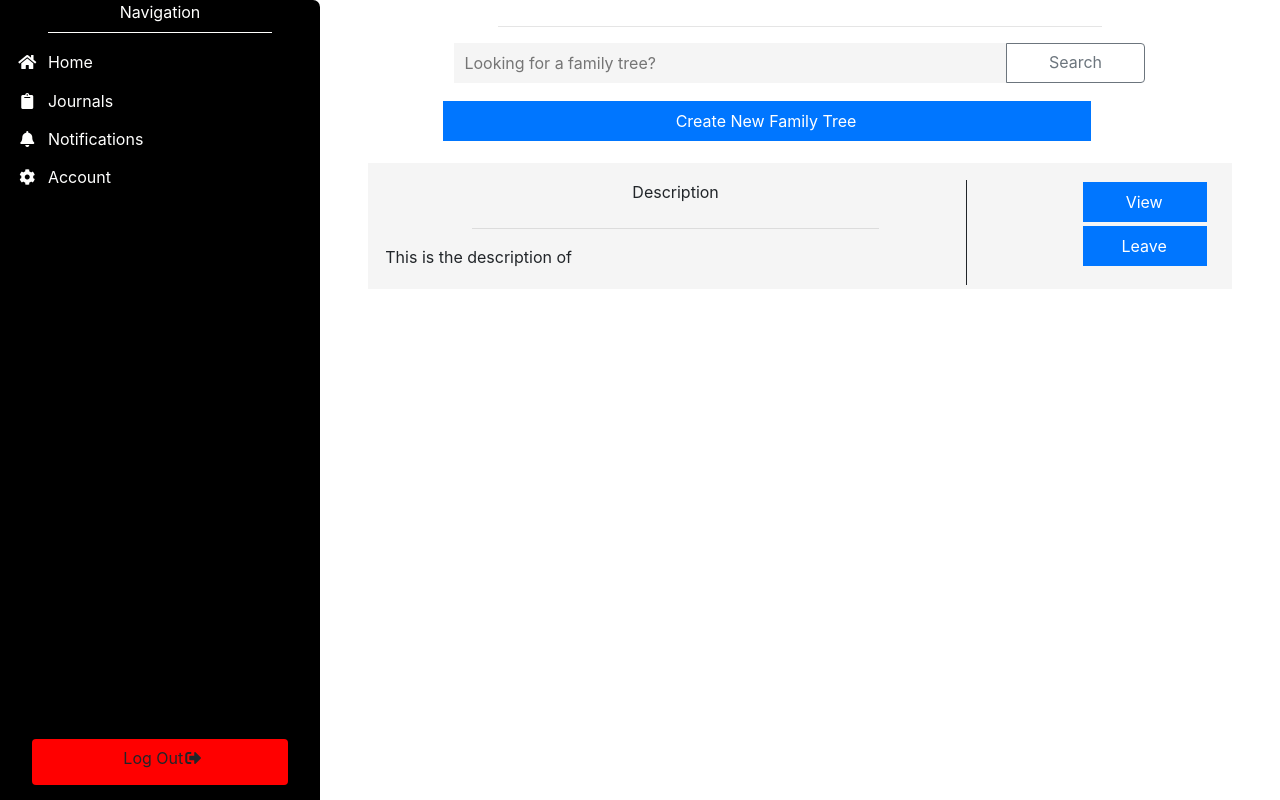
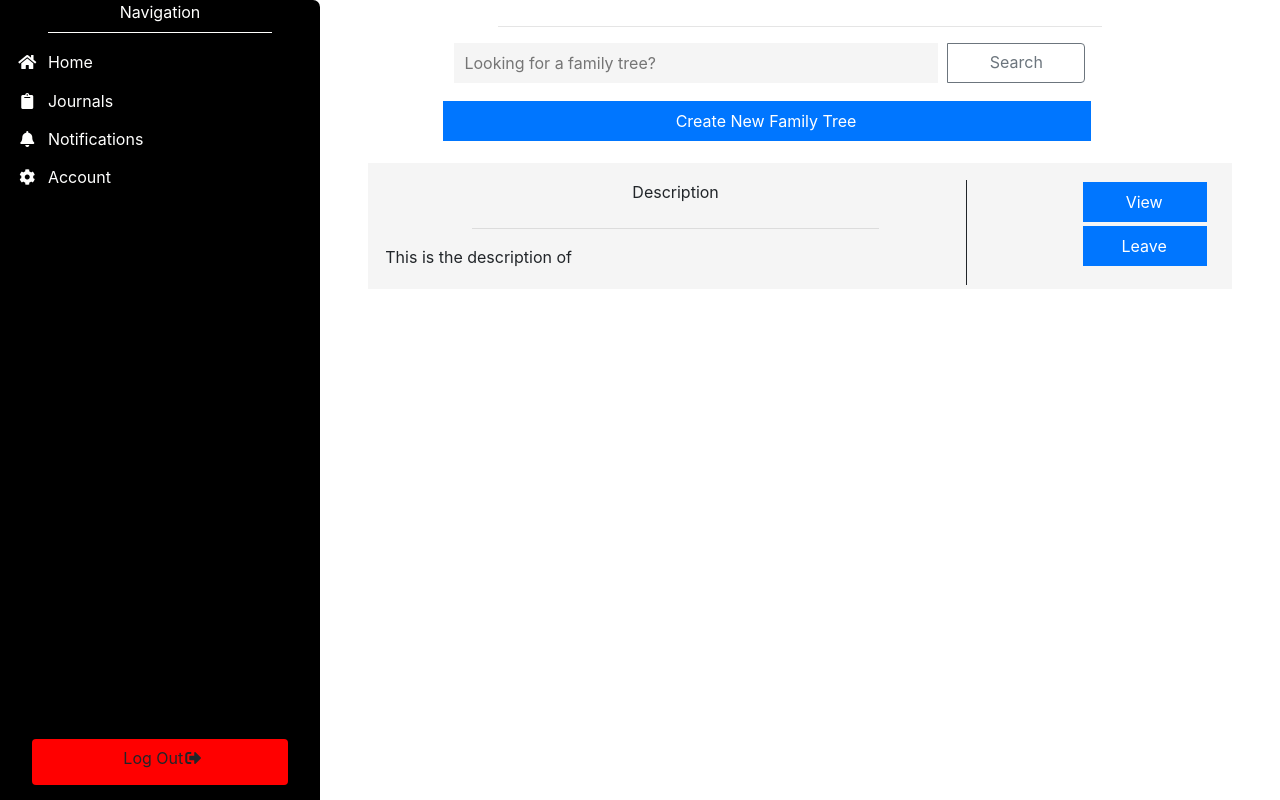
Before and after one commit to AbdulBaseetShabi/GenNet, a React (Create React App) app in the folder client/: page / in a window 1280 px wide. Built offline with nearby package versions, Linux system fonts and the light colour scheme.

Commit message:
more styling

```diff
--- a/client/src/routes/home/home.js
+++ b/client/src/routes/home/home.js
@@ -73,7 +73,7 @@ class Home extends React.Component {
           <input
             type="text"
             placeholder="Looking for a family tree?"
-            style={{ width: "80%" }}
+            style={{ width: "70%", marginRight: "10px" }}
             onChange={(e) => {
               this.changeSearchValue(e.target.value);
             }}
```
